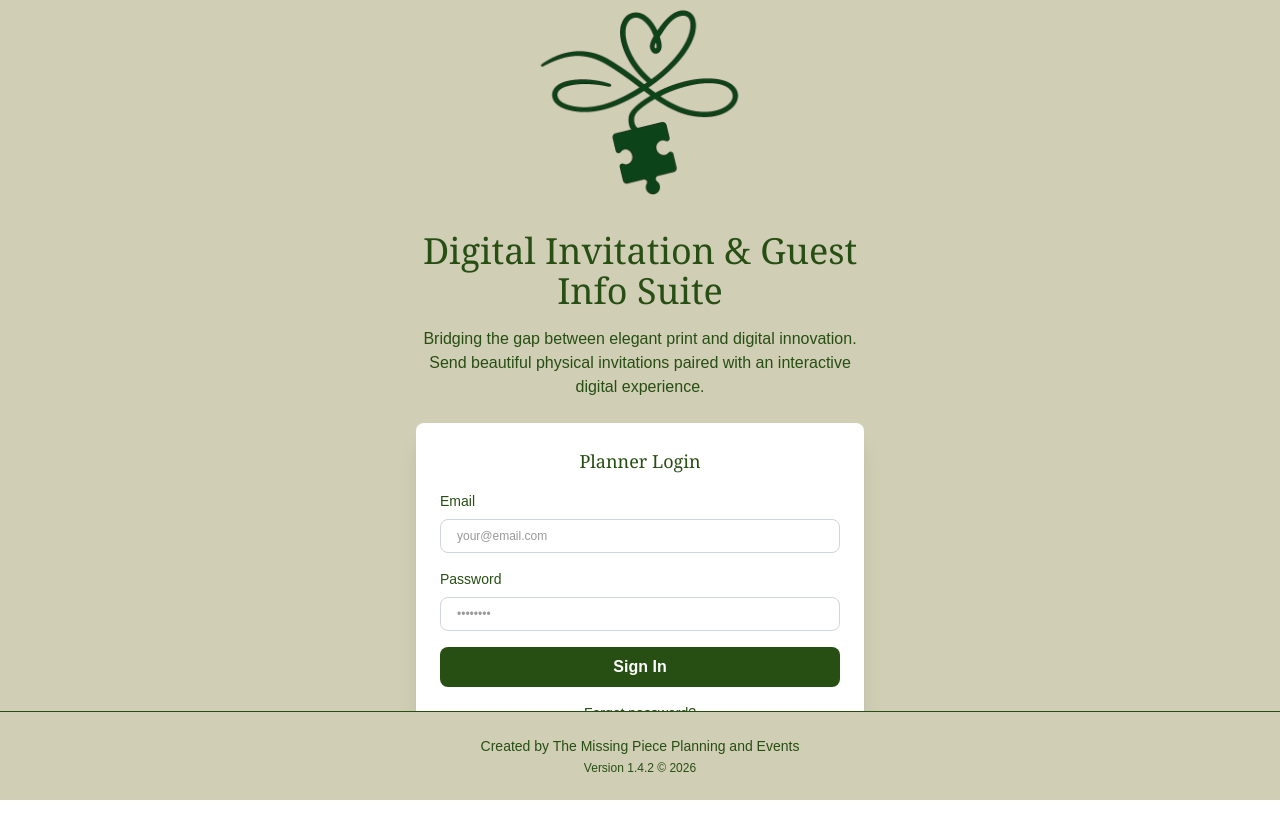
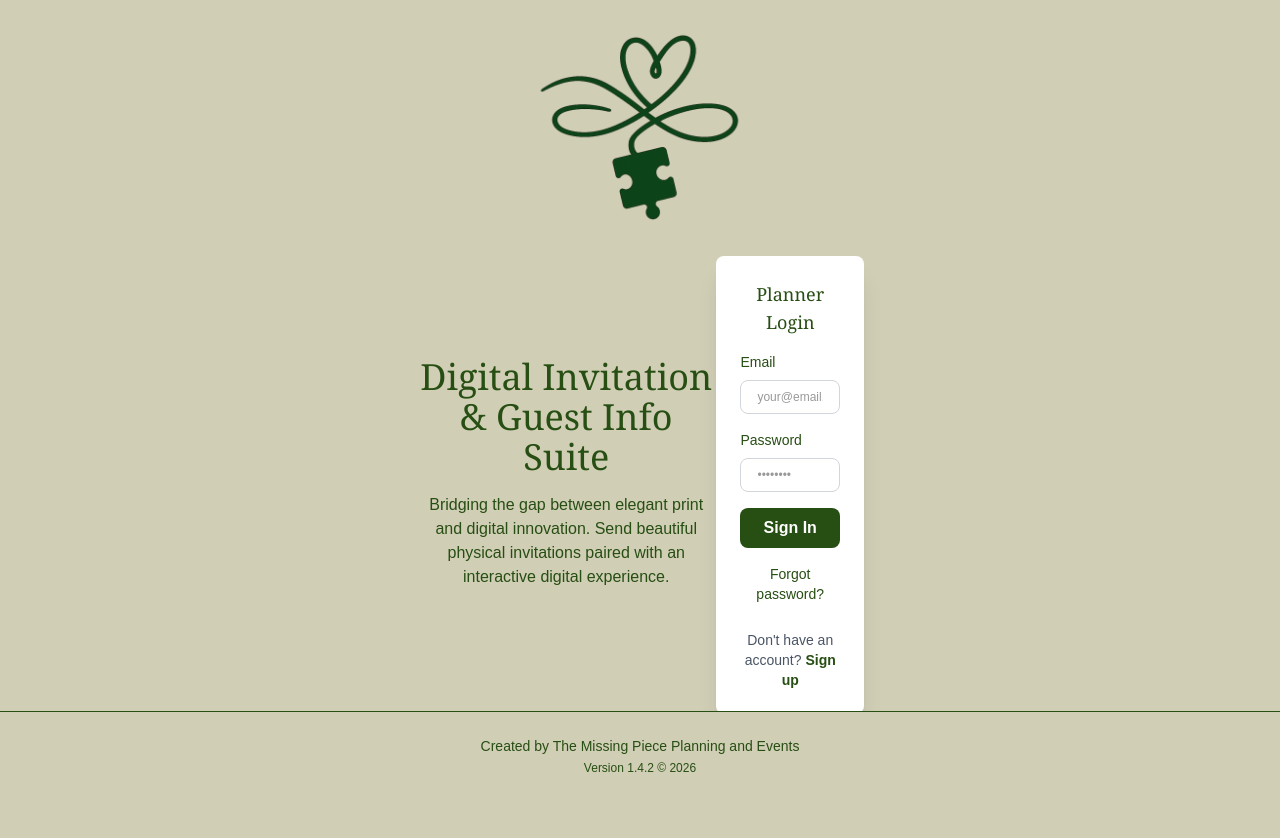
Before and after one commit to tori-ops/hybrid-stationary, a Next.js app: page /login in a window 1280 px wide. Shown: the top 838 px of the page. Before the commit the page ends 800 px from the top, so only its background shows below. Built offline with nearby package versions, Linux system fonts and the light colour scheme; no server answers.

Commit message:
Fix logo display on desktop by adjusting layout structure

```diff
--- a/src/app/login/page.tsx
+++ b/src/app/login/page.tsx
@@ -49,7 +49,7 @@ export default function LoginPage() {
   };
 
   return (
-    <main className="min-h-screen flex flex-col items-center justify-center px-4" style={{ backgroundColor: '#D0CEB5' }}>
+    <main className="min-h-screen flex flex-col items-center px-4 pt-8" style={{ backgroundColor: '#D0CEB5' }}>
       <style>{`
         input[type="email"],
         input[type="password"] {
@@ -70,7 +70,7 @@ export default function LoginPage() {
         />
       </div>
 
-      <div className="w-full max-w-md">
+      <div className="w-full max-w-md flex-1 flex items-center justify-center pb-32">
 
         {/* Logo/Title */}
         <div className="text-center mb-6">
```
